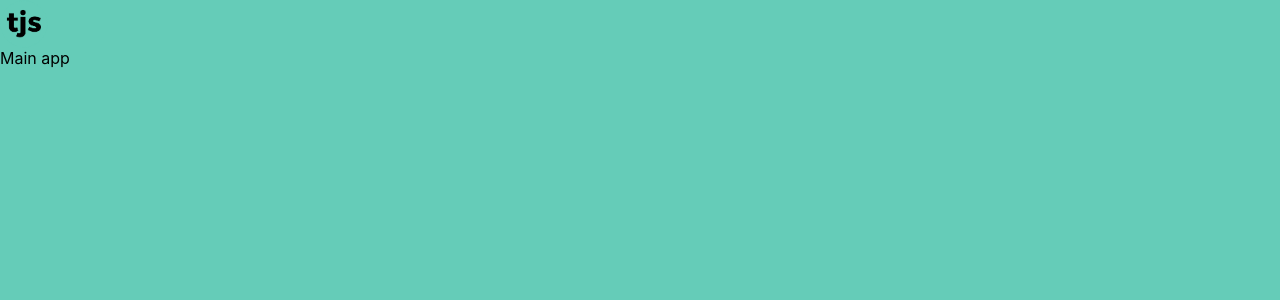
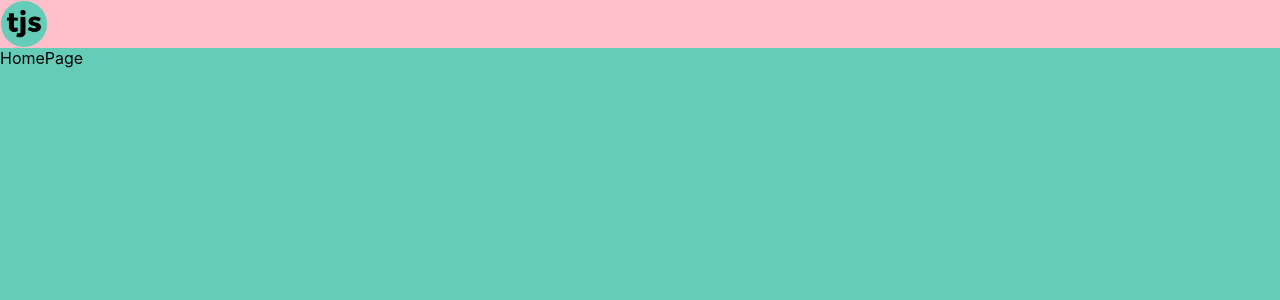
Before and after one commit to tjamesstone/portfolio, a React (Create React App) app: page / in a window 1280 px wide. Shown: the top 300 px of the page. Built offline with nearby package versions, Linux system fonts and the light colour scheme.

Commit message:
More setup

```diff
--- a/src/App.js
+++ b/src/App.js
@@ -1,12 +1,13 @@
 import React from 'react';
 import './App.scss'
 import Header from './components/Header'
+import HomePage from './components/HomePage'
 
 function App() {
   return (
     <div className="App">
       <Header />
-      Main app
+      <HomePage />
     </div>
   );
 }
--- a/src/components/Header.scss
+++ b/src/components/Header.scss
@@ -3,6 +3,7 @@
 .header{
     display: flex;
     flex-direction: row;
+    background: pink;
     img {
         width: 3rem;
     }
```
Also changed, not shown: src/components/Contact.jsx (+12 -0 lines), src/components/Projects.jsx (+12 -0 lines), src/components/Stack.jsx (+12 -0 lines).
